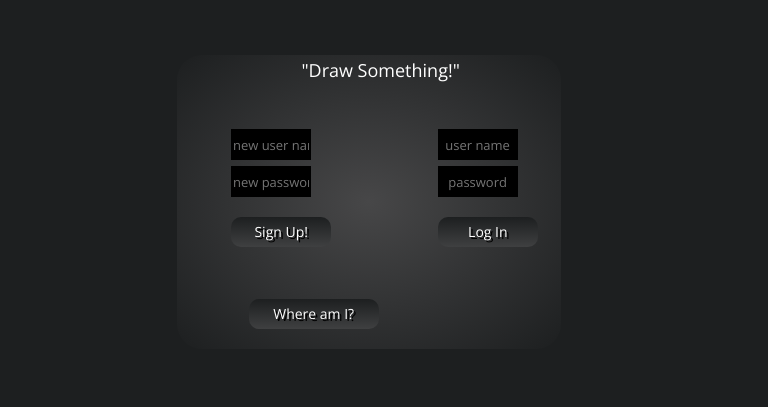
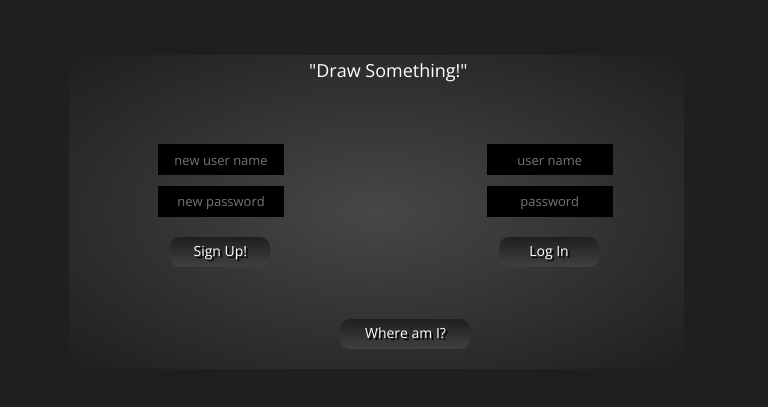
Before and after one commit to ericweidman/SKETCHr, a website: page public/index.html in a window 768 px wide. Shown: the part 73-480 px from the top of the page. Drawn offline with nearby package versions, Linux system fonts and the light colour scheme.

Commit message:
more styling

```diff
--- a/public/css/styles.css
+++ b/public/css/styles.css
@@ -614,7 +614,7 @@ margin-left: 15px;
 }
     }
 
-@media (min-width: 461px) and (max-width: 650px){
+@media (min-width: 460px) and (max-width: 650px){
     .pageOne {
           width: 70%;
           margin-left: 6%;
@@ -712,9 +712,14 @@ margin-top: 20px;
 
 }
 
-@media (min-width: 461px) and (max-width: 650px){
+@media (min-width: 651px) and (max-width: 1260px){
 .pageOne {
  width: 80%;
+ margin-left: 9%;
+}
+
+.where {
+  margin-right: 7px;
 }
 
 
```
